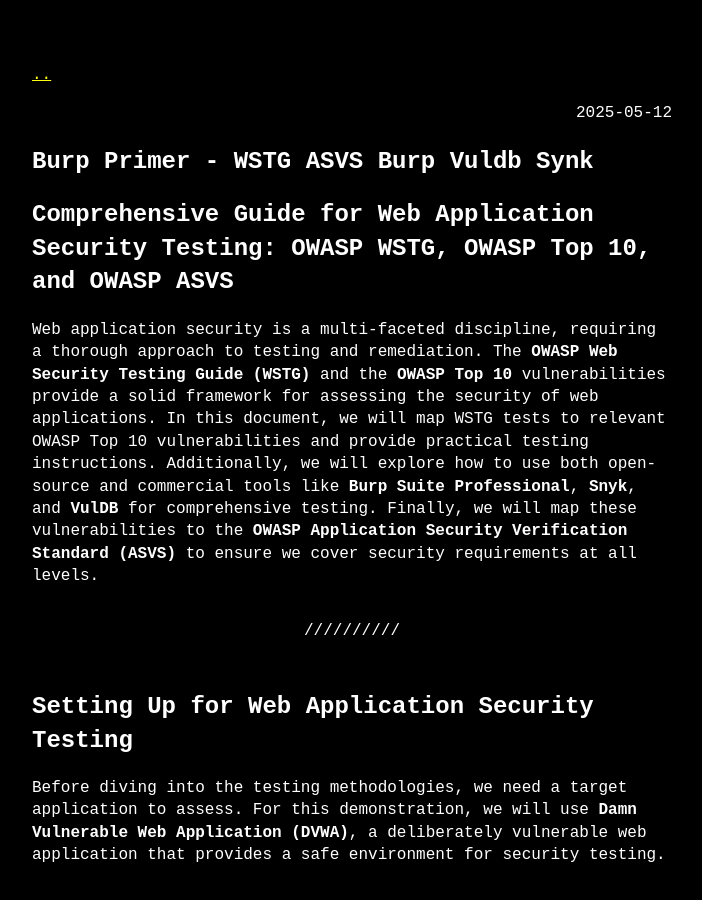
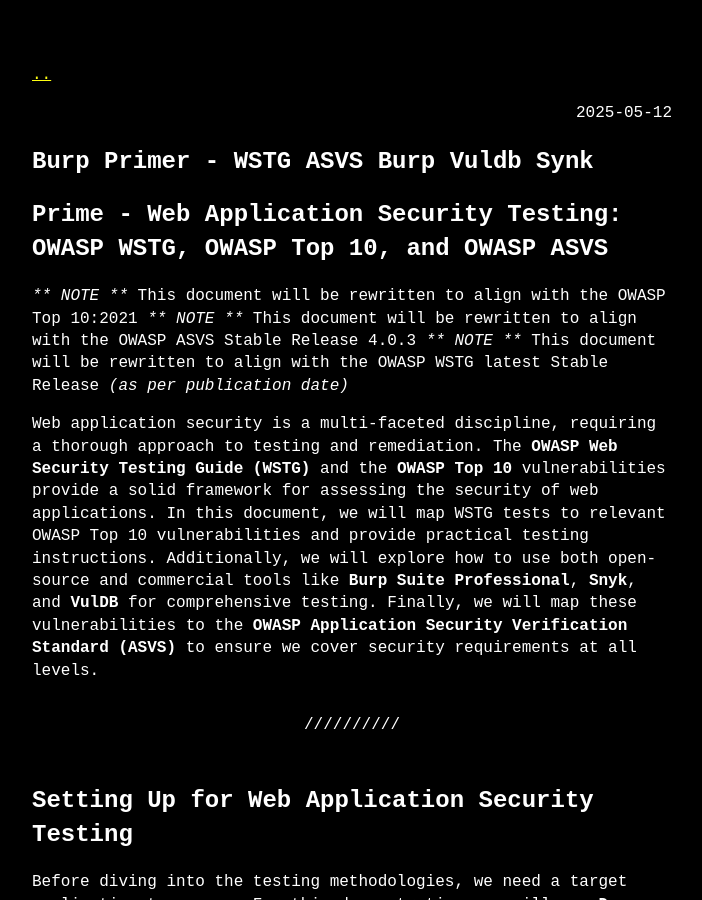
Before and after one commit to unattributed/unattributed.github.io, a Jekyll site: the page built from _posts/2025-05-12-Primer - WSTG ASVS Burp Vuldb Synk.md, in a window 1280 px wide and 900 px high. Shown: the whole window, without its empty margins (288-990 px from the left). Built offline with Jekyll 4.4.1, drawn with Linux system fonts in a browser that asks for light colours.

Commit message:
upd content

```diff
--- a/_posts/2025-05-12-Primer - WSTG ASVS Burp Vuldb Synk.md
+++ b/_posts/2025-05-12-Primer - WSTG ASVS Burp Vuldb Synk.md
@@ -8,7 +8,11 @@
 ---
 
 
-# Comprehensive Guide for Web Application Security Testing: OWASP WSTG, OWASP Top 10, and OWASP ASVS
+# Prime - Web Application Security Testing: OWASP WSTG, OWASP Top 10, and OWASP ASVS
+
+*** NOTE *** This document will be rewritten to align with the OWASP Top 10:2021
+*** NOTE *** This document will be rewritten to align with the OWASP ASVS Stable Release 4.0.3
+*** NOTE *** This document will be rewritten to align with the OWASP WSTG latest Stable Release _(as per publication date)_
 
 Web application security is a multi-faceted discipline, requiring a thorough approach to testing and remediation. The **OWASP Web Security Testing Guide (WSTG)** and the **OWASP Top 10** vulnerabilities provide a solid framework for assessing the security of web applications. In this document, we will map WSTG tests to relevant OWASP Top 10 vulnerabilities and provide practical testing instructions. Additionally, we will explore how to use both open-source and commercial tools like **Burp Suite Professional**, **Snyk**, and **VulDB** for comprehensive testing. Finally, we will map these vulnerabilities to the **OWASP Application Security Verification Standard (ASVS)** to ensure we cover security requirements at all levels.
 
```
